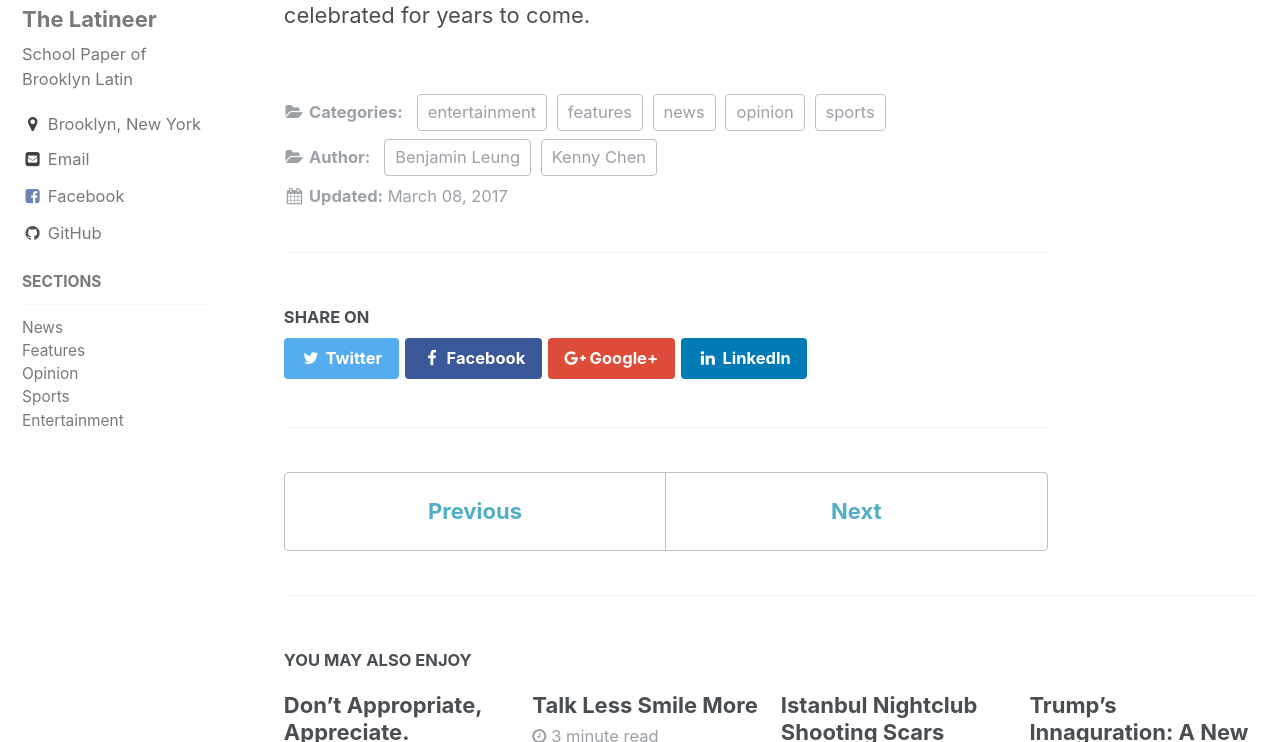
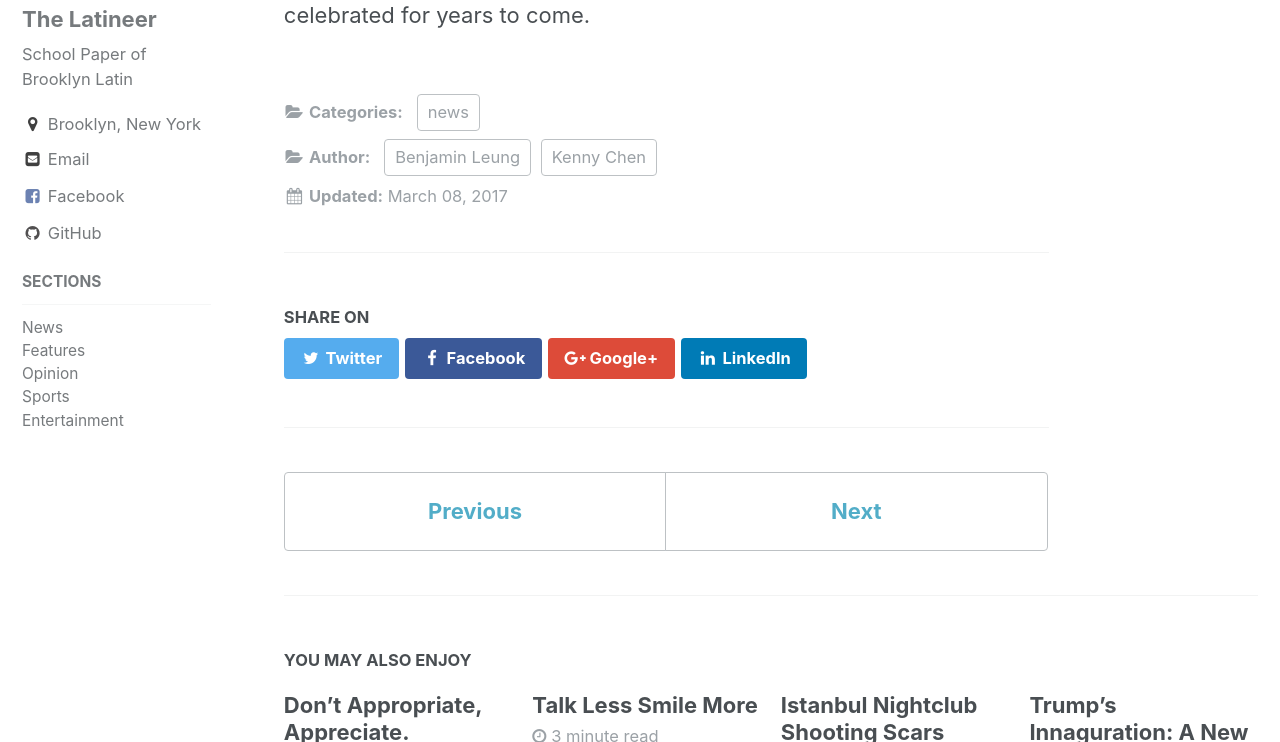
Before and after one commit to rvente/site, a Jekyll site: the page built from _posts/2017-03-08-FeaturesKenjaminLatineerthingy.md, in a window 1280 px wide and 900 px high, scrolled down 2188 px, cut to the strip 158-900 px from the top of the window. Built offline with Jekyll 4.4.1, drawn with Linux system fonts in a browser that asks for light colours.

Commit message:
New Articles Pushed

```diff
--- a/_posts/2017-03-08-FeaturesKenjaminLatineerthingy.md
+++ b/_posts/2017-03-08-FeaturesKenjaminLatineerthingy.md
@@ -1,11 +1,7 @@
 ---
 title: Vale, Obama!
 categories:
-- features
 - news
-- entertainment
-- sports
-- opinion
 author:
   - Benjamin Leung
   - Kenny Chen
```
